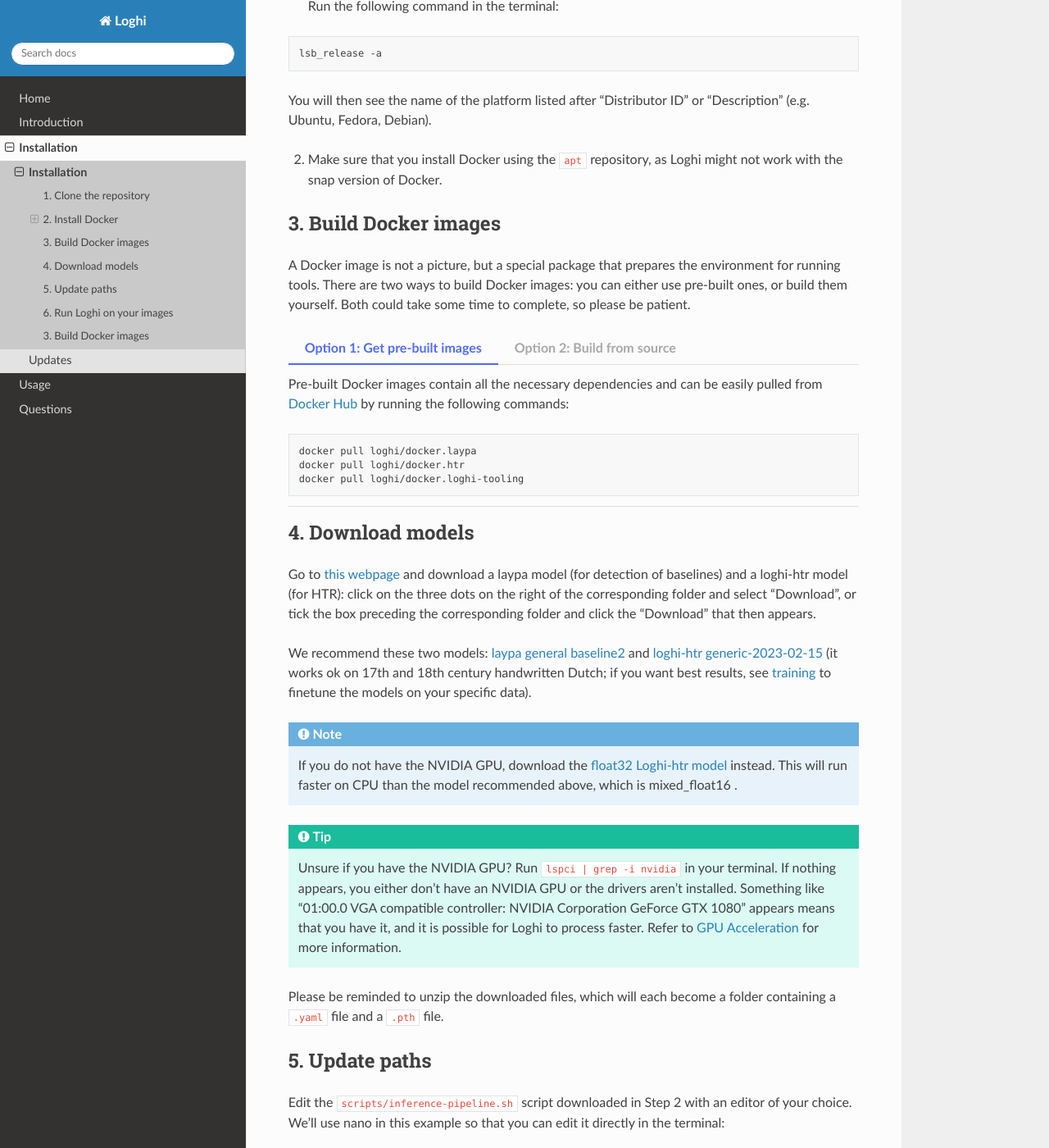
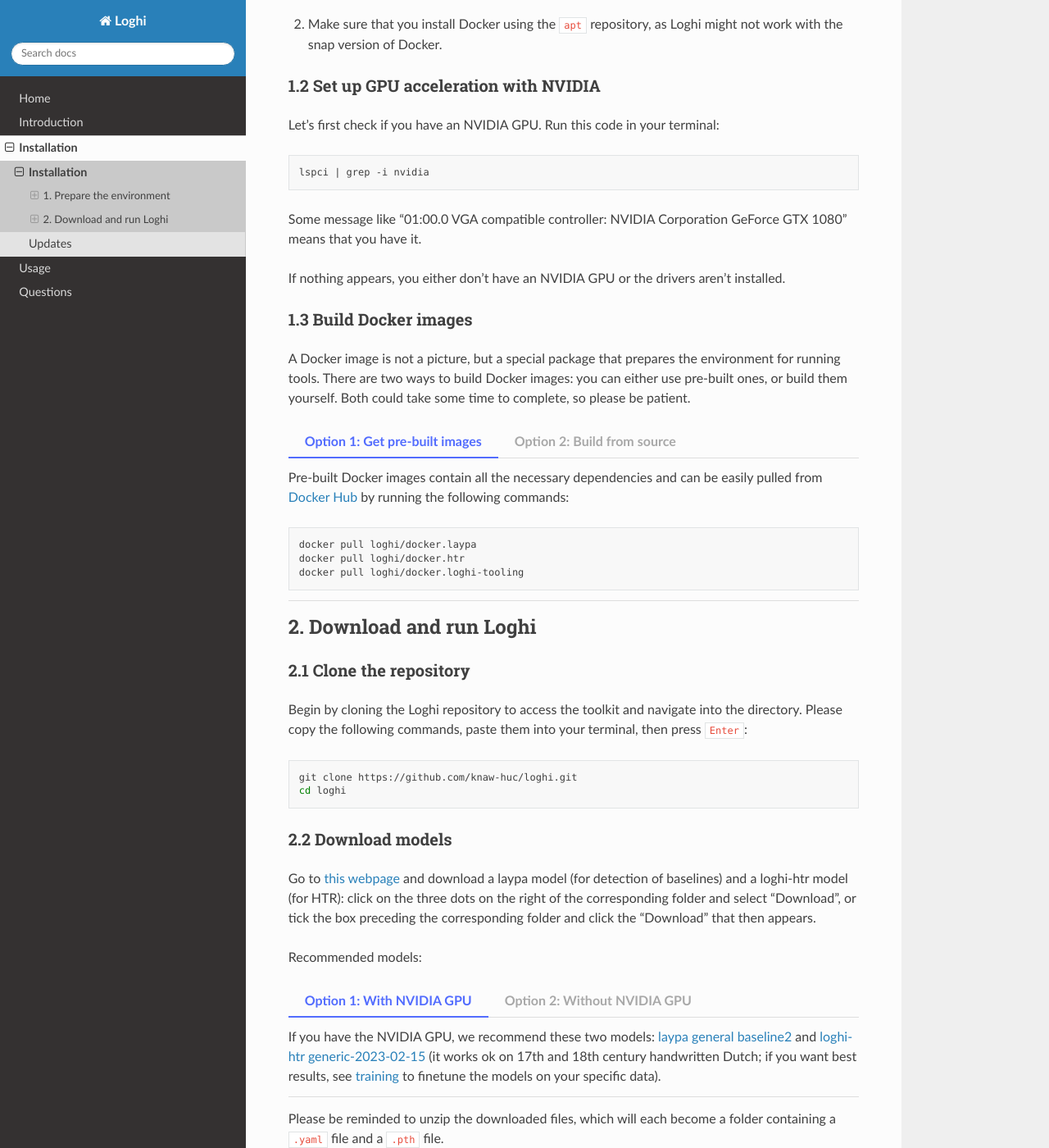
Before and after one commit to rvankoert/loghi, a Sphinx documentation site: the page built from docs/installation/installation.md, in a window 1280 px wide and 1400 px high, scrolled down 814 px. Shown: the whole window at 82% size. Built offline with Sphinx 7.4.7 and the Read the Docs theme 3.1.0, drawn with Linux system fonts in a browser that asks for light colours; some of the changed text lies outside the part shown.

Commit message:
see more tabs

````diff
--- a/docs/installation/installation.md
+++ b/docs/installation/installation.md
@@ -4,25 +4,18 @@
 
 Here is a step-by-step guide for installing Loghi on Linux. If you run into errors during installation, please check the [troubleshooting page](../questions/troubleshooting).
 
+## 1. Prepare the environment
+### 1.1 Install Docker
 
-## 1. Clone the repository
-Begin by cloning the Loghi repository to access the toolkit and navigate into the directory. Please copy the following commands, paste them into your terminal, then press `Enter`:
-
-```bash
-git clone https://github.com/knaw-huc/loghi.git
-cd loghi
-```
-
-## 2. Install Docker
 Docker is a tool that offers the easiest and most straightforward way to deploy and use Loghi. Run the following command to see if Docker has already been installed in your machine:
 ```bash
 docker --version
 ```
-If you get a message similar to "Docker version 29.1.2, build 890dcca", you can proceed to [build Docker images]](#build-docker-images).
+If you get a message similar to "Docker version 29.1.2, build 890dcca", you can proceed to [build Docker images](#build-docker-images).
 If you see "docker: command not found", please follow
 [the official guide](https://docs.docker.com/engine/install/) to install Docker using the `apt` version.
 
-### Reminders
+#### Reminders
 1. Make sure to choose the right Linux platform. Don't know what platform your machine uses? Run the following command in the terminal:
 ```bash
 lsb_release -a
@@ -31,10 +24,22 @@
 
 2. Make sure that you install Docker using the `apt` repository, as Loghi might not work with the snap version of Docker.
 
-## 3. Build Docker images
+### 1.2 Set up GPU acceleration with NVIDIA
+
+Let's first check if you have an NVIDIA GPU. Run this code in your terminal:
+```bash
+lspci | grep -i nvidia
+```
+Some message like "01:00.0 VGA compatible controller: NVIDIA Corporation GeForce GTX 1080" means that you have it.
+
+If nothing appears, you either don't have an NVIDIA GPU or the drivers aren’t installed.
+
+
+<!-- content to be updated -->
+
+### 1.3 Build Docker images
 
 A Docker image is not a picture, but a special package that prepares the environment for running tools. There are two ways to build Docker images: you can either use pre-built ones, or build them yourself. Both could take some time to complete, so please be patient.
-
 ::::{tab-set}
 
 :::{tab-item} Option 1: Get pre-built images
@@ -46,7 +51,6 @@
 docker pull loghi/docker.htr
 docker pull loghi/docker.loghi-tooling
 ```
-
 :::
 
 :::{tab-item} Option 2: Build from source
@@ -57,32 +61,40 @@
 git submodule update --init --recursive
 ./docker/buildAll.sh
 ```
+:::
+::::
+
+## 2. Download and run Loghi
+### 2.1 Clone the repository
+
+Begin by cloning the Loghi repository to access the toolkit and navigate into the directory. Please copy the following commands, paste them into your terminal, then press `Enter`:
+
+```bash
+git clone https://github.com/knaw-huc/loghi.git
+cd loghi
+```
+
+### 2.2 Download models
+
+Go to [this webpage](https://surfdrive.surf.nl/files/index.php/s/YA8HJuukIUKznSP) and download a laypa model (for detection of baselines) and a loghi-htr model (for HTR): click on the three dots on the right of the corresponding folder and select "Download", or tick the box preceding the corresponding folder and click the "Download" that then appears.
+
+Recommended models:
+::::{tab-set}
+
+:::{tab-item} Option 1: With NVIDIA GPU
+If you have the NVIDIA GPU, we recommend these two models: [laypa general baseline2](http://surfdrive.surf.nl/public.php/dav/files/YA8HJuukIUKznSP/laypa/general/baseline2?accept=zip) and [loghi-htr generic-2023-02-15](http://surfdrive.surf.nl/public.php/dav/files/YA8HJuukIUKznSP/loghi-htr/generic-2023-02-15?accept=zip) (it works ok on 17th and 18th century handwritten Dutch; if you want best results, see [training](usage/training.md) to finetune the models on your specific data).
+:::
+
+:::{tab-item} Option 2: Without NVIDIA GPU
+If you do not have the NVIDIA GPU, we recommend these two models: [laypa general baseline2](http://surfdrive.surf.nl/public.php/dav/files/YA8HJuukIUKznSP/laypa/general/baseline2?accept=zip) and the [float32 Loghi-htr model](http://surfdrive.surf.nl/public.php/dav/files/YA8HJuukIUKznSP/loghi-htr/float32-generic-2023-02-15?accept=zip) (it will run faster on CPU than the other recommended model, which is mixed_float16).
 
 :::
-
 ::::
-
-<!-- add section about NVIDIA, but where?-->
-
-## 4. Download models
-Go to [this webpage](https://surfdrive.surf.nl/files/index.php/s/YA8HJuukIUKznSP) and download a laypa model (for detection of baselines) and a loghi-htr model (for HTR): click on the three dots on the right of the corresponding folder and select "Download", or tick the box preceding the corresponding folder and click the "Download" that then appears.
-
-We recommend these two models: [laypa general baseline2](http://surfdrive.surf.nl/public.php/dav/files/YA8HJuukIUKznSP/laypa/general/baseline2?accept=zip) and [loghi-htr generic-2023-02-15](http://surfdrive.surf.nl/public.php/dav/files/YA8HJuukIUKznSP/loghi-htr/generic-2023-02-15?accept=zip) (it works ok on 17th and 18th century handwritten Dutch; if you want best results, see [training](usage/training.md) to finetune the models on your specific data).
-
-```{note}
-If you do not have the NVIDIA GPU, download the [float32 Loghi-htr model](http://surfdrive.surf.nl/public.php/dav/files/YA8HJuukIUKznSP/loghi-htr/float32-generic-2023-02-15?accept=zip) instead. This will run faster on CPU than the model recommended above, which is mixed_float16 .
-```
-
-```{tip}
-Unsure if you have the NVIDIA GPU? Run `lspci | grep -i nvidia` in your terminal.
-If nothing appears, you either don't have an NVIDIA GPU or the drivers aren’t installed.
-Something like "01:00.0 VGA compatible controller: NVIDIA Corporation GeForce GTX 1080" appears means that you have it, and it is possible for Loghi to process faster. Refer to [GPU Acceleration](acceleration.md) for more information.
-```
-<!-- may need to update this part, depending on how the installation of NVIDIA docker goes -->
 
 Please be reminded to unzip the downloaded files, which will each become a folder containing a `.yaml` file and a `.pth` file.
 
-## 5. Update paths
+### 2.3 Update paths
+
 Edit the `scripts/inference-pipeline.sh` script downloaded in Step 2 with an editor of your choice. We'll use nano in this example so that you can edit it directly in the terminal:
 ```bash
 nano scripts/inference-pipeline.sh
@@ -106,17 +118,14 @@
 
 After editing, save the script with `Ctrl + S`, and press `Ctrl + X` to exit the editor.
 
-## 6. Run Loghi on your images
+### 2.4 Run Loghi
+
 Run the script with the following command:
 ```bash
 ./scripts/inference-pipeline.sh /PATH_TO_FOLDER_CONTAINING_IMAGES
 ```
 You need to replace `/PATH_TO_FOLDER_CONTAINING_IMAGES` with a valid directory containing images (.jpg is preferred/tested) directly below it. For example, if the images are placed in the folder `/home/user/images`, the command should be:
 
-2. Make sure that you install Docker using the `apt` repository, as Loghi might not work with the snap version of Docker.
-
-## 3. Build Docker images
-A Docker image is not a picture, but a special package that prepares the environment for running tools. There are two
 ```bash
 ./scripts/inference-pipeline.sh /home/user/images
 ```
````
